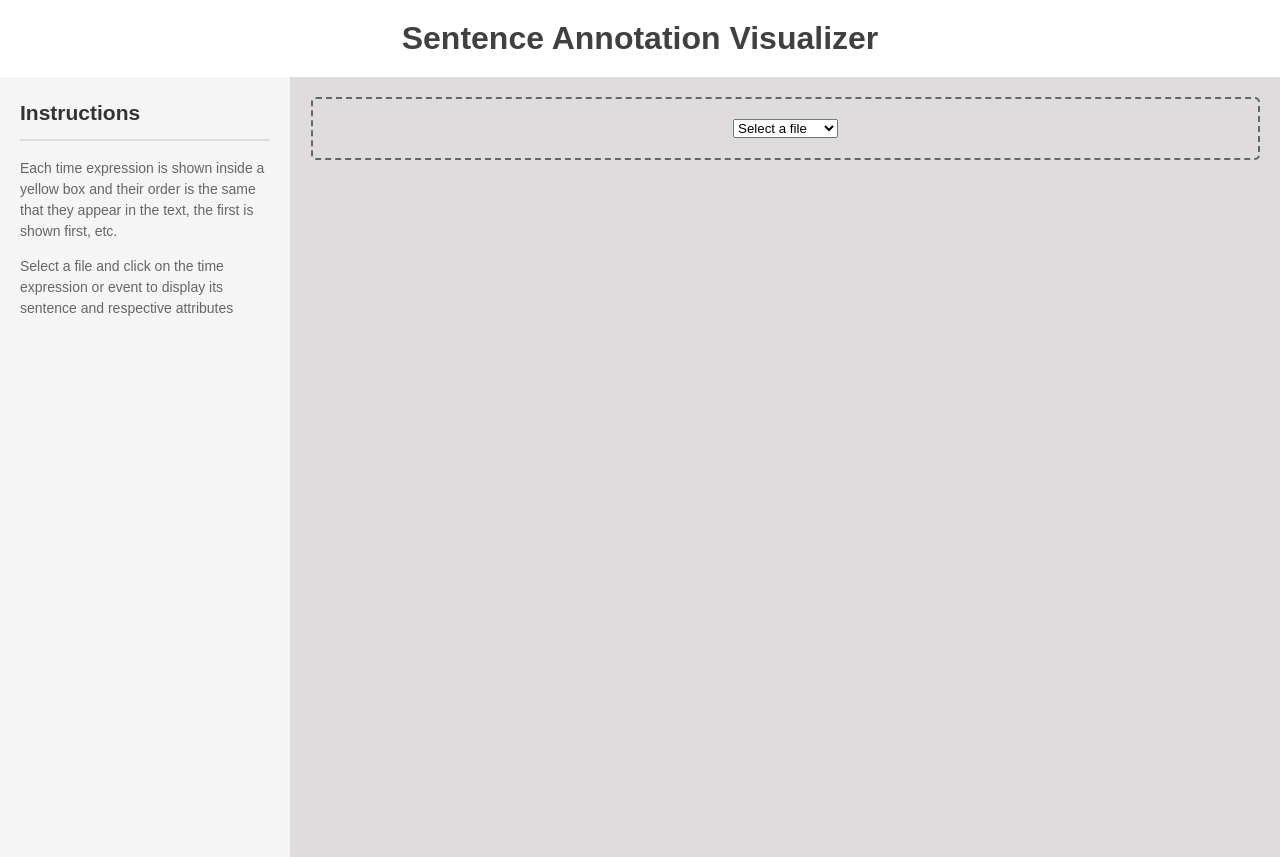
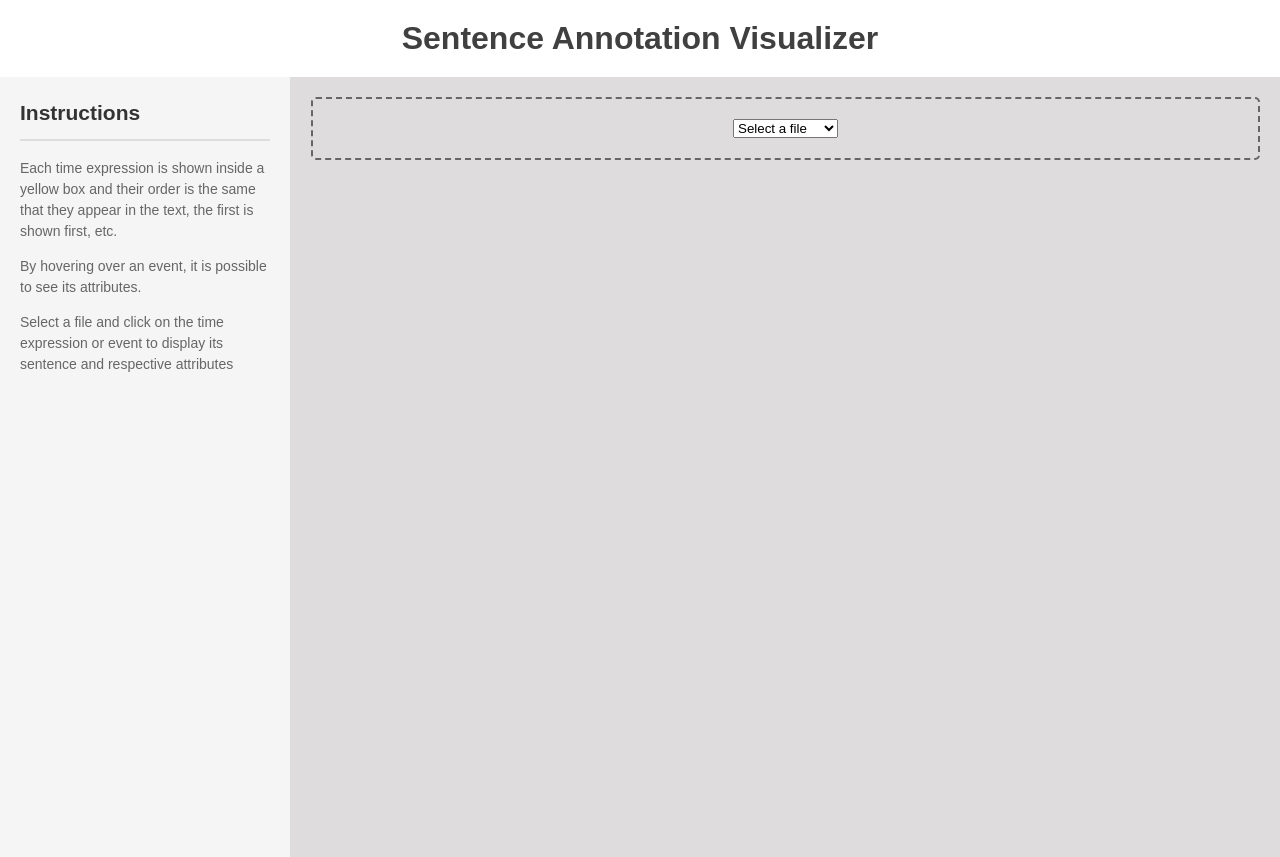
Before and after one commit to evelinamorim/sentencevisual, a Flask app: page / in a window 1280 px wide. Run offline with Flask 3, Linux system fonts and the light colour scheme; some libraries are stand-ins or nearby versions.

Commit message:
back with the hovergin attributes in js and in the instruction section

```diff
--- a/static/scripts.js
+++ b/static/scripts.js
@@ -146,7 +146,7 @@ function renderSentenceTimeline(sentence, index) {
     const addedEventIds = new Set();
 
     const fragments = createFragments(sentence.text, sentence);
-    console.log(sentence.text);
+    //console.log(sentence.text);
     fragments.forEach(fragment => {
 
         if (fragment.type === "yellow-box") {
@@ -192,6 +192,18 @@ function renderTimeline(allFragments, allLinkedTimes) {
         .style("height", "100%")
         .style("pointer-events", "none");
 
+    const tooltip = d3.select("body").append("div")
+        .attr("class", "event-tooltip")
+        .style("position", "absolute")
+        .style("visibility", "hidden")
+        .style("background-color", "white")
+        .style("border", "1px solid #ddd")
+        .style("border-radius", "5px")
+        .style("padding", "10px")
+        .style("box-shadow", "0 2px 5px rgba(0,0,0,0.2)")
+        .style("font-size", "14px")
+        .style("z-index", "1000");
+
     const timelineContainer = timelineColumn.append("div")
         .style("display", "flex")
         .style("flex-direction", "column")
@@ -203,6 +215,8 @@ function renderTimeline(allFragments, allLinkedTimes) {
     allFragments.forEach(fragments => {
         fragments.forEach(fragment => {
             if (fragment.type === "yellow-box") {
+
+                console.log(fragment.time);
                 const timeBox = timelineContainer.append("span")
                     .attr("id", fragment.time.id)
                     .text(fragment.text)
@@ -262,7 +276,44 @@ function renderTimeline(allFragments, allLinkedTimes) {
                         }
                         return "20px"; // Default position
                     })
+                    .style("pointer-events", "auto")
                     .text(fragment.event.text || "");
+
+                eventBox
+                    .on("mouseover", function() {
+                        // Show tooltip with event attributes
+                        const event = fragment.event;
+                        let tooltipContent = "";
+
+                        // List of fields to display (excluding arg2, id, and rel_type)
+                        const displayFields = [
+                            "Aspect", "Class", "Event_Type", "Polarity",
+                            "Pos", "Tense"
+                        ];
+
+                        // Build tooltip content
+                        displayFields.forEach(field => {
+                            if (event[field]) {
+                                tooltipContent += `<strong>${field}:</strong> ${event[field]}<br>`;
+                            }
+                        });
+
+                        tooltip
+                            .style("visibility", "visible")
+                            .html(tooltipContent);
+
+                        // Position tooltip near the event box
+                        const rect = this.getBoundingClientRect();
+                        tooltip
+                            .style("left", (rect.right + 10) + "px")
+                            .style("top", (rect.top) + "px");
+                    })
+                    .on("mouseout", function() {
+                        // Hide tooltip
+                        tooltip.style("visibility", "hidden");
+                    });
+
+
                 eventBoxes.push({
                     element: eventBox,
                     fragment: fragment
--- a/templates/index.html
+++ b/templates/index.html
@@ -18,6 +18,7 @@
         <div class="instruction-section">
             <h2>Instructions</h2>
             <p> Each time expression is shown inside a yellow box and their order is the same that they appear in the text, the first is shown first, etc. </p>
+            <p> By hovering over an event, it is possible to see its attributes.</p>
             Select a file and click on the time expression or event to display its sentence and respective attributes
         </div>
     </div>
```
